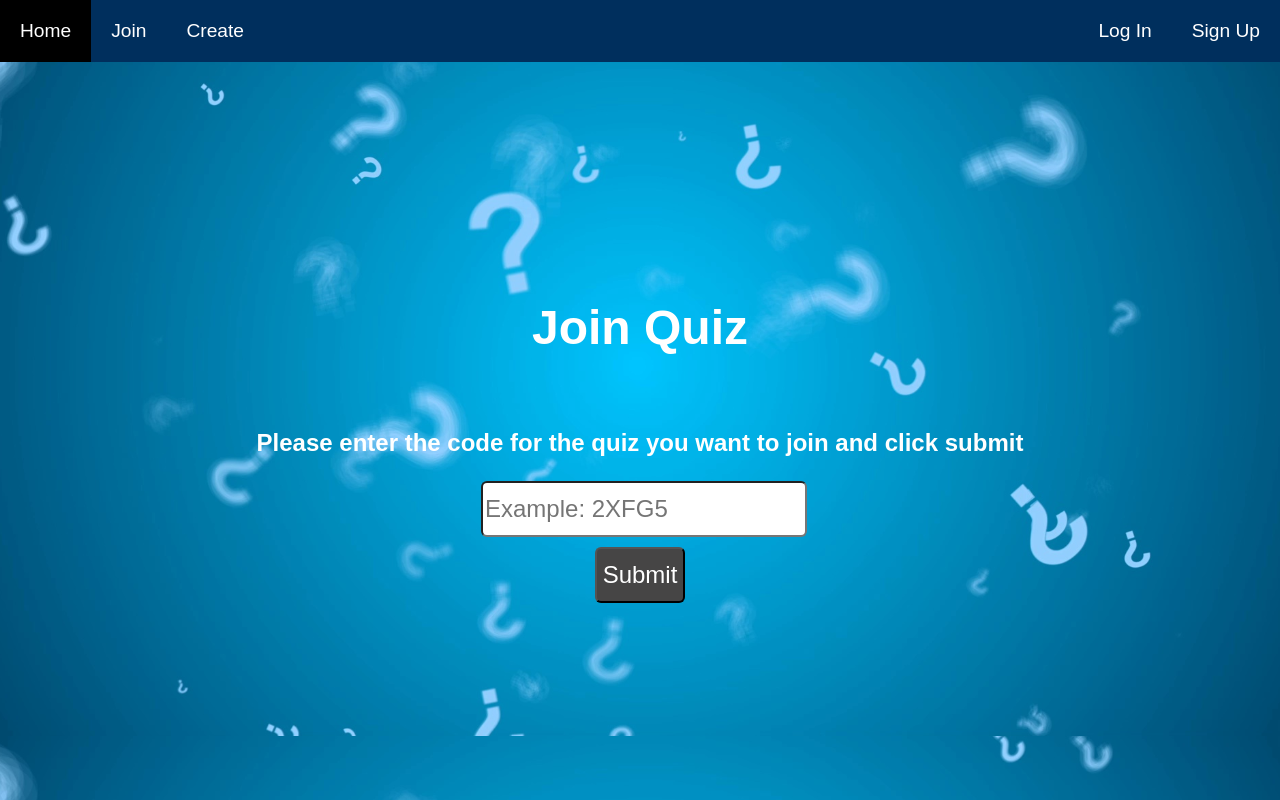
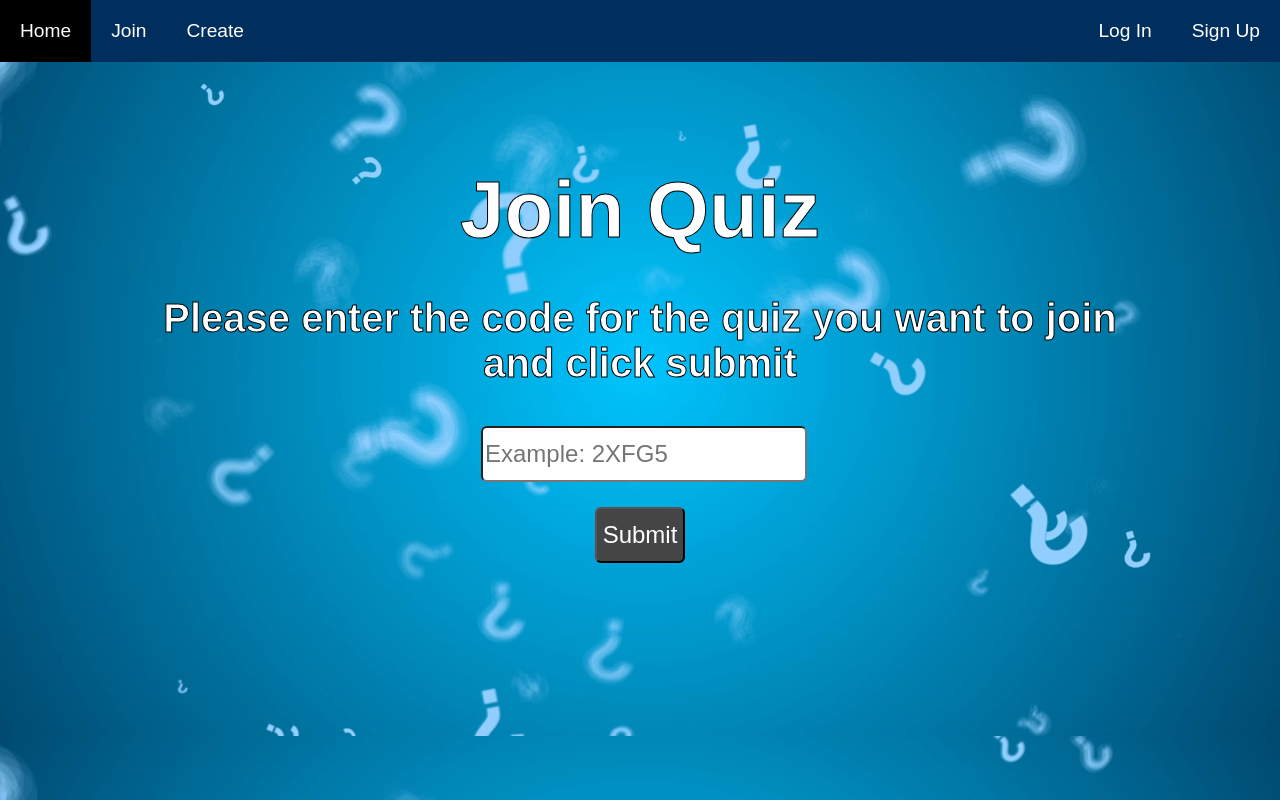
Before and after one commit to milesHerrick/quiz-project, a PHP site: page /join.html in a window 1280 px wide. Run offline with PHP 8.4, Linux system fonts and the light colour scheme.

Commit message:
Minor formatting changes

```diff
--- a/global.css
+++ b/global.css
@@ -48,6 +48,6 @@ li a:hover{
 }
 
 h1{
-    margin-bottom: 50px;
+    /*margin-bottom: 50px;*/
     -webkit-text-stroke: 1.25px black;
 }
--- a/home.css
+++ b/home.css
@@ -40,7 +40,6 @@ p{
     background-color: black;
 }
 
-
 #homeCard {
 	margin-top: 10%;
 	width: 80%;
--- a/join.css
+++ b/join.css
@@ -3,20 +3,19 @@ body {
 }
 
 .flexbox{
-  height:90vh;
+  height: 90vh;
   display: flex;
   flex-direction: column;
   align-items: center;
   justify-content: center;
-
 }
 
 #container{
-  margin-top: 10%;
+  /*margin-top: 10%;*/
   display: flex;
   flex-direction: column;
   align-items: center;
-  justify-content: center;
+  justify-content: flex-start;
   /*
   #we can discuss this later
   #border: 2px solid #002f5d;
@@ -24,18 +23,21 @@ body {
   */
   width: 80%;
 }
+
 form{
   display: flex;
   flex-direction: column;
   align-items: center;
   justify-content: space-evenly;
 }
+
 #code{
   font-size: 1.5em;
   border-radius: .25em;
   height: 50px;
-  width:100%
+  width: 100%
 }
+
 #submit{
   margin: 10px;
   box-sizing: content-box;
@@ -44,18 +46,23 @@ form{
   color:rgb(184, 183, 183);
   border-radius: .25em;
   height: 50px;
+  margin-top: 25px;
 }
+
 #submit:hover{
   background-color: black;
 }
+
 h2{
-  margin: 5%;
-  font-size: 3em;
+  margin: 0;
+  font-size: 5em;
   font-family: Arial, Helvetica, sans-serif;
   color:rgb(70, 69, 69);
+  -webkit-text-stroke: 1px black;
 }
 
 h3{
 	text-align: center;
-	font-size: 1.5em;
+	font-size: 2.5em;
+  -webkit-text-stroke: 1px black;
 }
```
